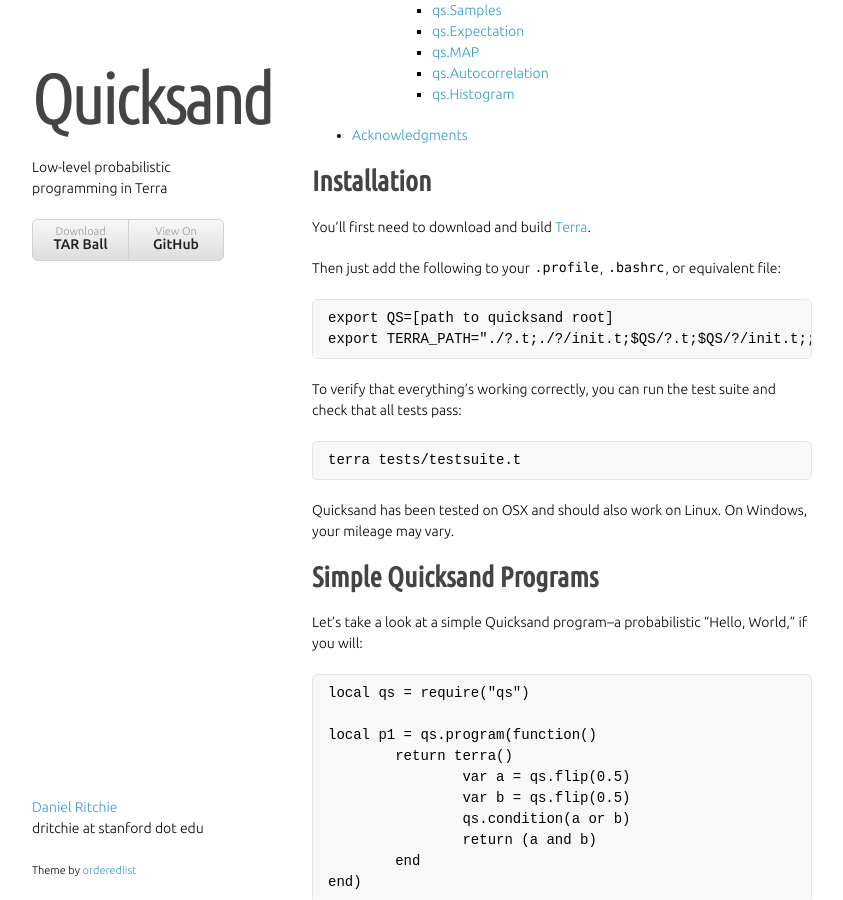
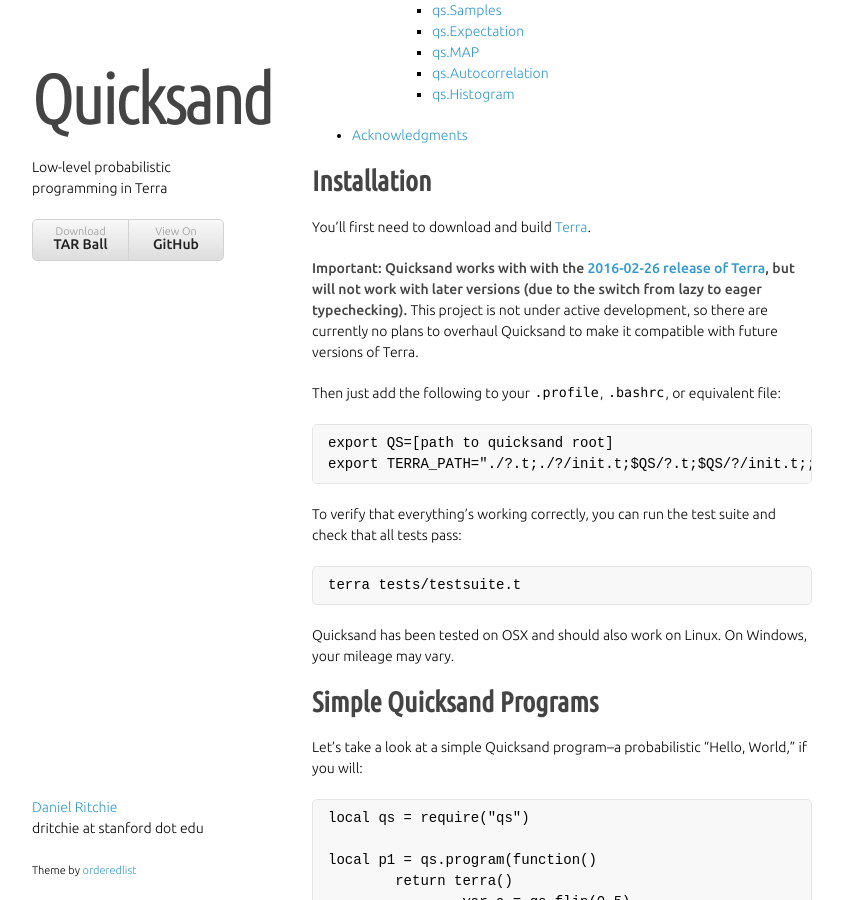
Before and after one commit to dritchie/quicksand, a Jekyll site: the page built from index.md, in a window 1280 px wide and 900 px high, scrolled down 942 px. Shown: the whole window, without its empty margins (218-1061 px from the left). Built offline with Jekyll 4.4.1, drawn with Linux system fonts in a browser that asks for light colours; some web fonts are replaced.

Commit message:
Add disclaimer about (un)supported Terra versions.

```diff
--- a/index.md
+++ b/index.md
@@ -12,6 +12,8 @@
 # Installation
 
 You'll first need to download and build [Terra](http://terralang.org).
+
+**Important: Quicksand works with with the [2016-02-26 release of Terra](https://github.com/zdevito/terra/releases/tag/release-2016-02-26), but will not work with later versions (due to the switch from lazy to eager typechecking).** This project is not under active development, so there are currently no plans to overhaul Quicksand to make it compatible with future versions of Terra.
 
 Then just add the following to your `.profile`, `.bashrc`, or equivalent file:
 
```
